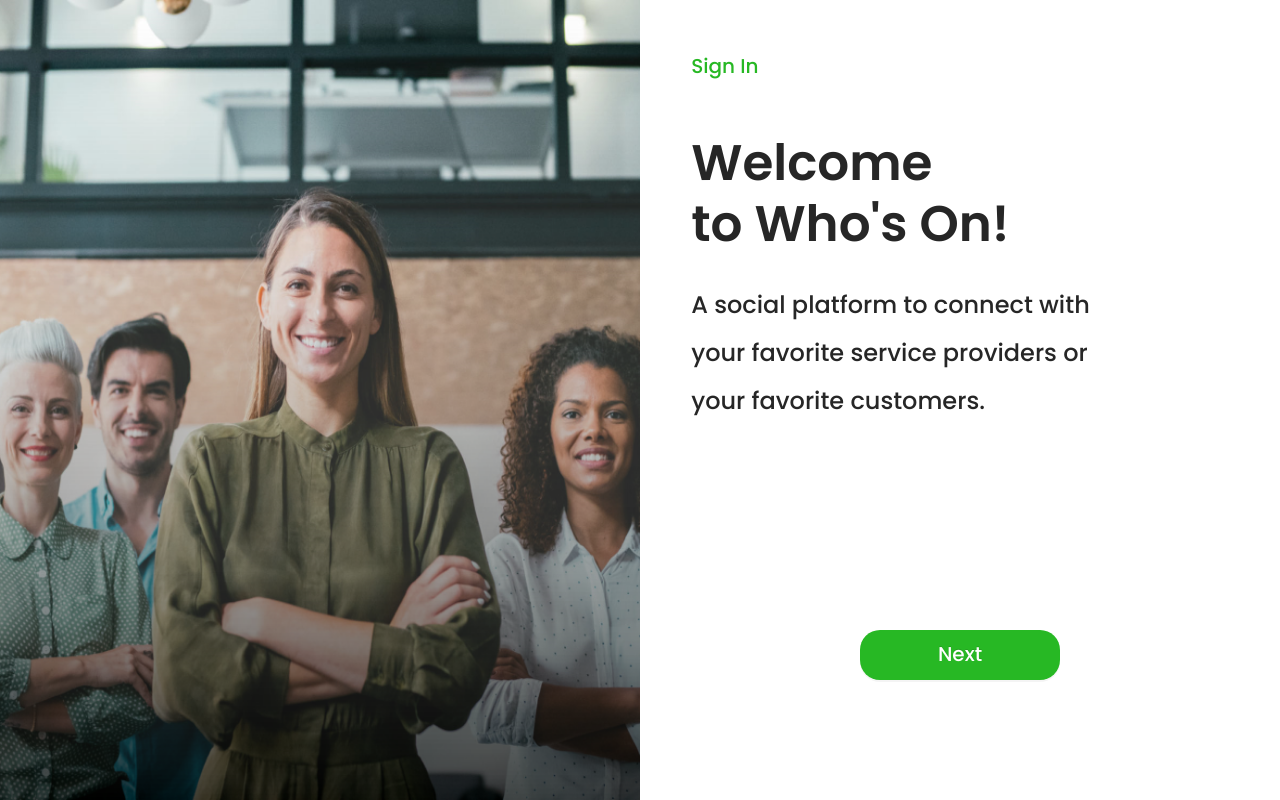
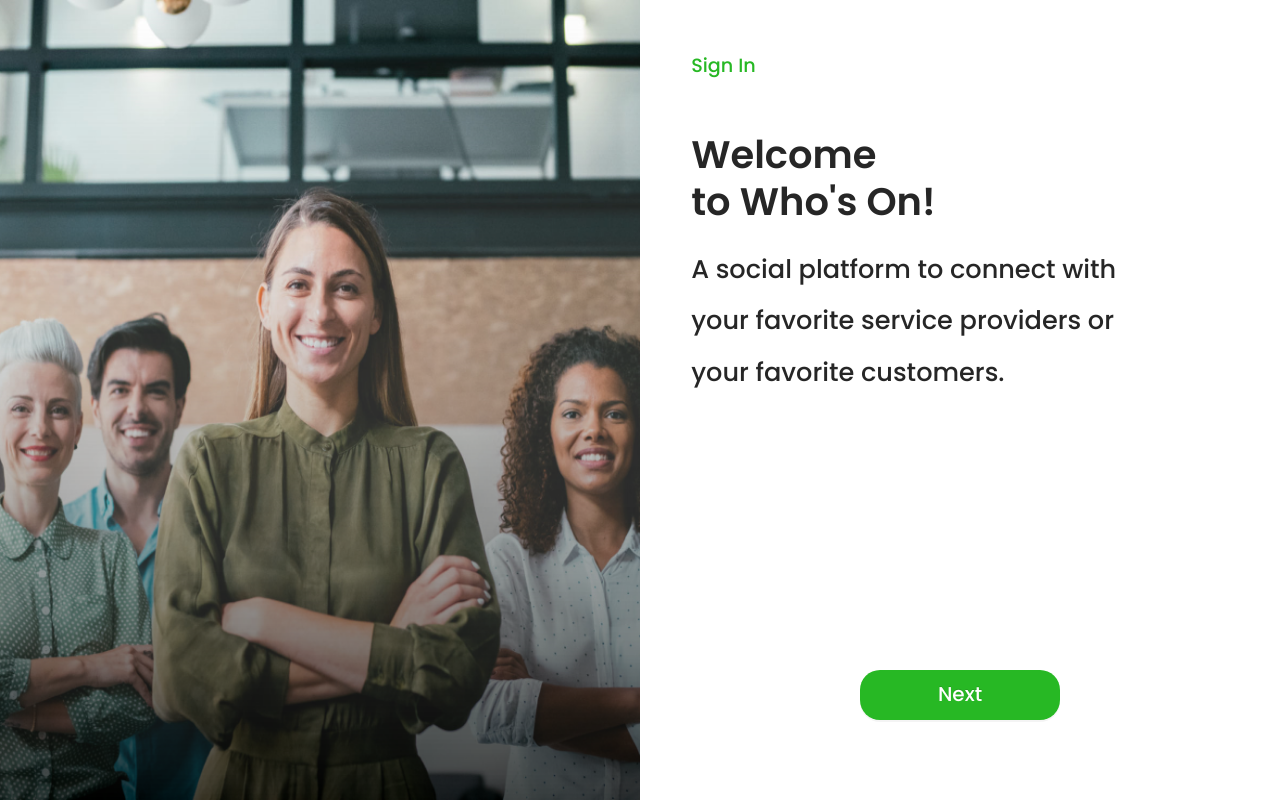
Before and after one commit to UmairRehman/wo, a React (Create React App) app: page / in a window 1280 px wide. Built offline with nearby package versions, Linux system fonts and the light colour scheme; no server answers.

Commit message:
loginButton fix and password eye

```diff
--- a/src/App.css
+++ b/src/App.css
@@ -47,7 +47,7 @@ h5 {
 }
 
 p {
-  font-size: 20px !important;
+  font-size: 1.5vw !important;
 }
 
 .ant-form label {
--- a/src/component/auth/login/login.js
+++ b/src/component/auth/login/login.js
@@ -102,7 +102,7 @@ function Login() {
                                 name="password"
                                 rules={[{ required: true, message: 'Please input your Password!' }]}
                             >
-                                <Input
+                                <Input.Password
                                     className="login-field"
                                     prefix={<MdLockOutline className="login-fonts" />}
                                     type="password"
--- a/src/component/introduction/introduction.css
+++ b/src/component/introduction/introduction.css
@@ -6,15 +6,15 @@
     width: 80%;
 }
 .intro-heading{
-    font-size: 50px !important;
+    font-size: 3vw !important;
 }
 .intro-para{
-    font-size: 24px !important;
+    font-size: 2vw !important;
     font-weight: 500 !important;
 }
 .fixed-button{
     position: absolute;
-    bottom: 10%;
+    bottom: 5%;
     left: 50%;
     transform: translate(-50%, -50%);
 }
```
